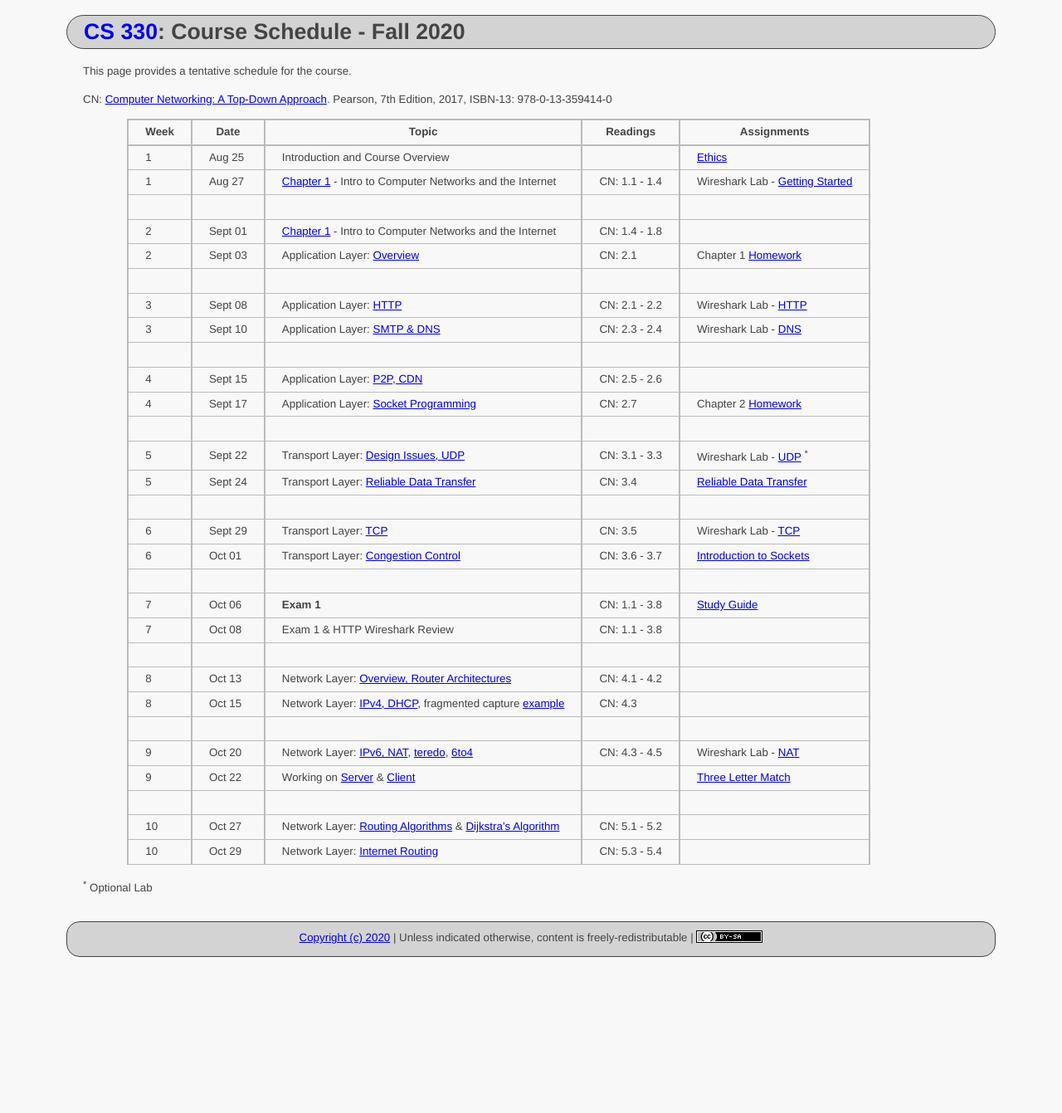
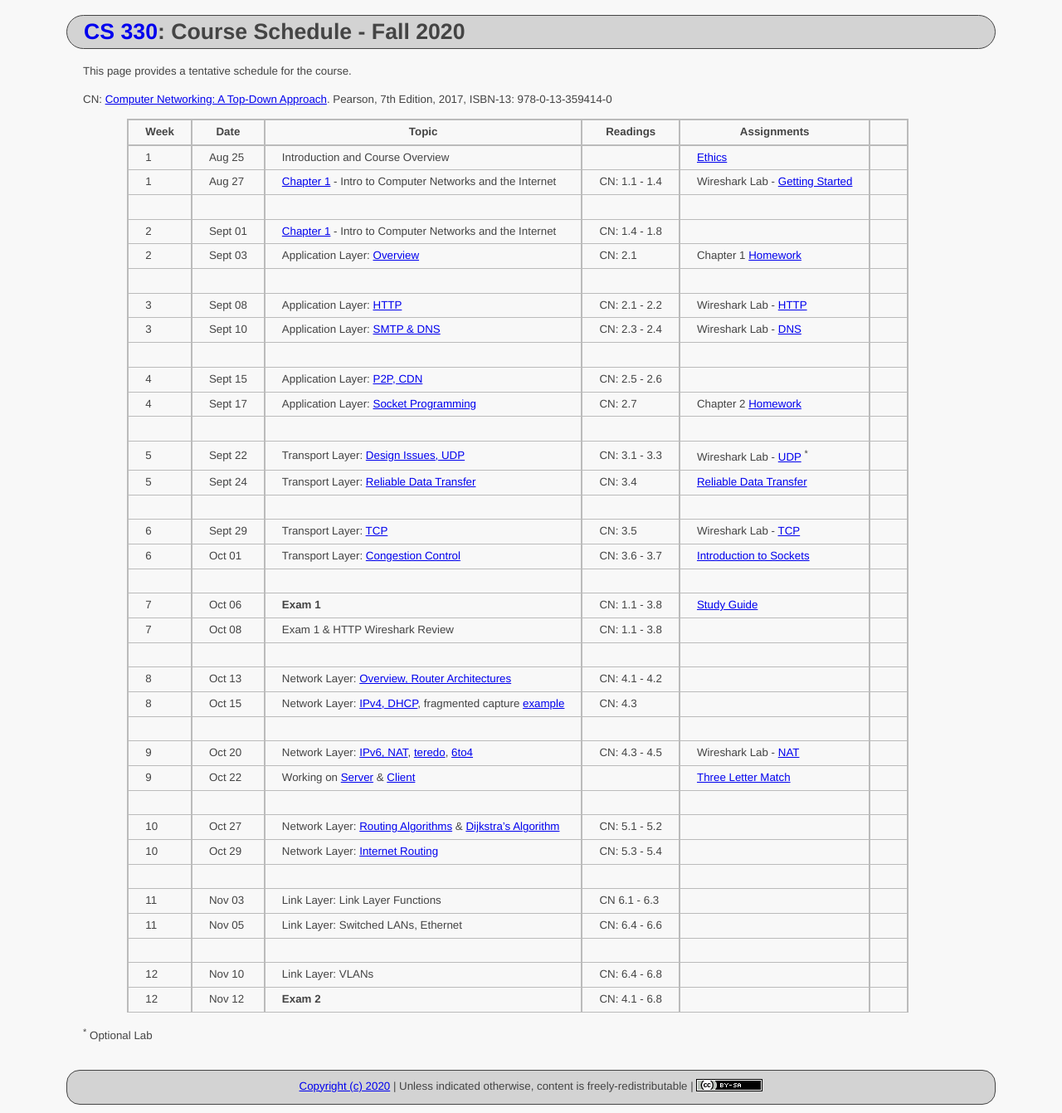
Before and after one commit to ycpcs/cs330-fall2020, a Jekyll site: the page built from schedule/index.md, in a window 1280 px wide. Shown: the whole page at 83% size. Built offline with Jekyll 4.4.1, drawn with Linux system fonts in a browser that asks for light colours; before the commit the page ends 1163 px from its top, so only the background shows below that.

Commit message:
update schedule

```diff
--- a/schedule/index.md
+++ b/schedule/index.md
@@ -39,5 +39,11 @@ CN: [Computer Networking: A Top-Down Approach](https://www.pearson.com/us/higher
 > | | | |
 > 10 | Oct 27 | Network Layer: [Routing Algorithms](slides/chapter_5.pdf) & [Dijkstra's Algorithm](slides/dijkstra_algorithm.pdf) | CN: 5.1 - 5.2 |
 > 10 | Oct 29 | Network Layer: [Internet Routing](slides/chapter_5.pdf) | CN: 5.3 - 5.4 |
+> | | | |
+> 11 | Nov 03 | Link Layer: Link Layer Functions | CN 6.1 - 6.3 |
+> 11 | Nov 05 | Link Layer: Switched LANs, Ethernet | CN: 6.4 - 6.6 |
+> | | | |
+> 12 | Nov 10 | Link Layer: VLANs | CN: 6.4 - 6.8 |
+> 12 | Nov 12 | **Exam 2** | CN: 4.1 - 6.8 | | |
 
 <sup>*</sup> Optional Lab
```
